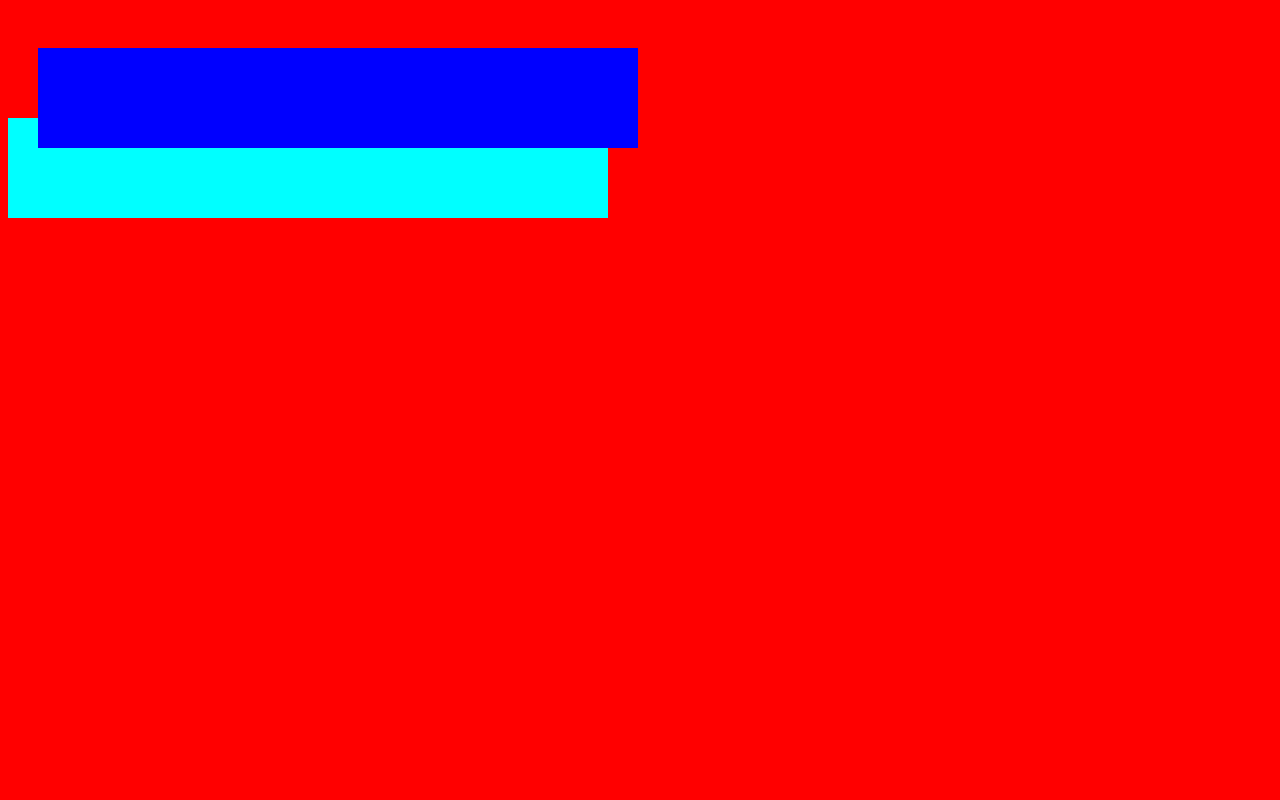
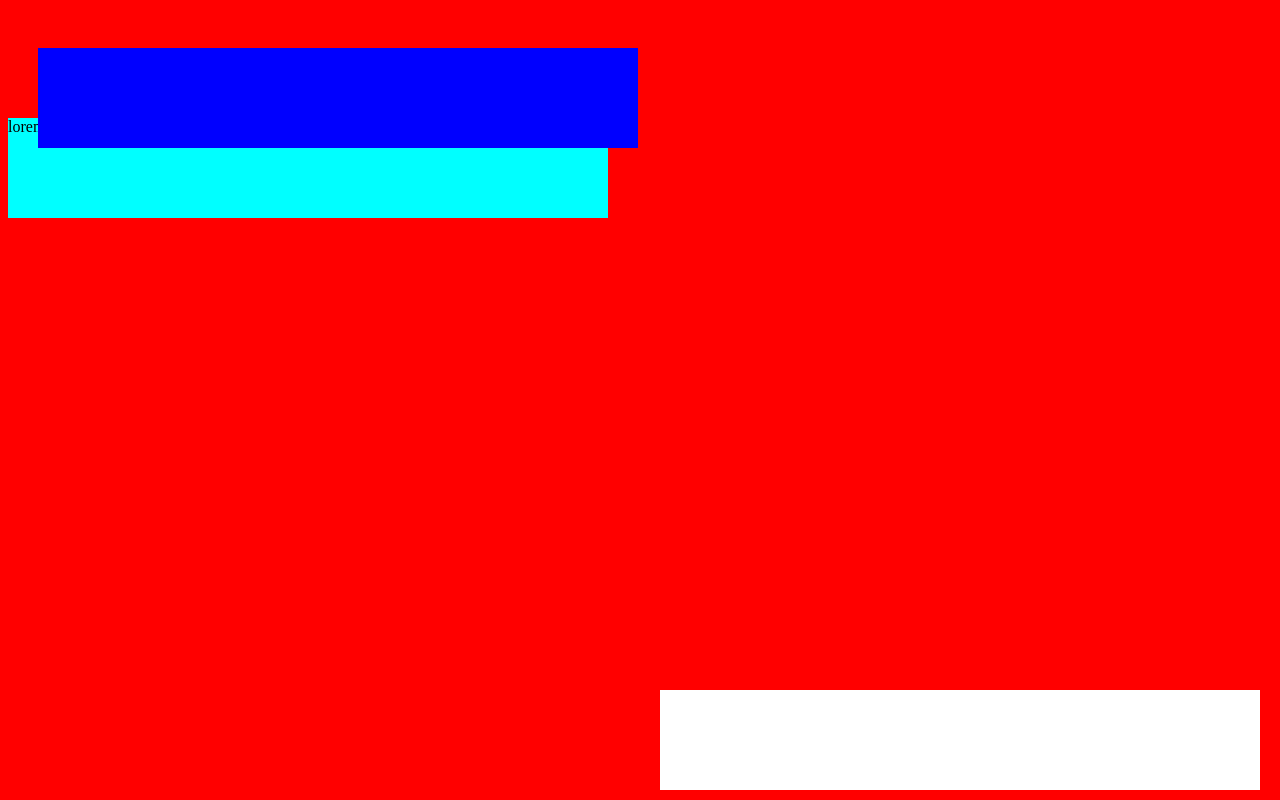
Before and after one commit to artur9501/csspodstawy, a plain HTML site: page pozycjonowaniecss/index.html in a window 1280 px wide. Drawn offline with Linux system fonts and the light colour scheme.

Commit message:
Dodanie fixa oraz przykładowego tekstu

```diff
--- a/pozycjonowaniecss/css/style.css
+++ b/pozycjonowaniecss/css/style.css
@@ -6,6 +6,7 @@ body {
     width: 600px;
     height: 100px;
     margin-bottom: 10px;
+
     position: relative;
     top: 40px;
     left: 30px;
@@ -15,3 +16,13 @@ body {
     width: 600px;
     height: 100px;
 }
+
+#trzeci {
+    background-color: white;
+    width: 600px;
+    height: 100px;
+
+    position: fixed;
+    bottom: 10px;
+    right: 20px;
+}
--- a/pozycjonowaniecss/index.html
+++ b/pozycjonowaniecss/index.html
@@ -1,13 +1,18 @@
 <!DOCTYPE html>
 <html lang="en">
+
 <head>
     <meta charset="UTF-8">
     <title>Document</title>
     <link rel="stylesheet" href="css/style.css">
 </head>
+
 <body>
-   <div id="pierwszy"></div>
-   <div id="drugi"></div>
+    <div id="pierwszy"></div>
+    <div id="drugi">lorem3000</div>
+    <div id="trzeci"></div>
+
 
 </body>
+
 </html>
```
